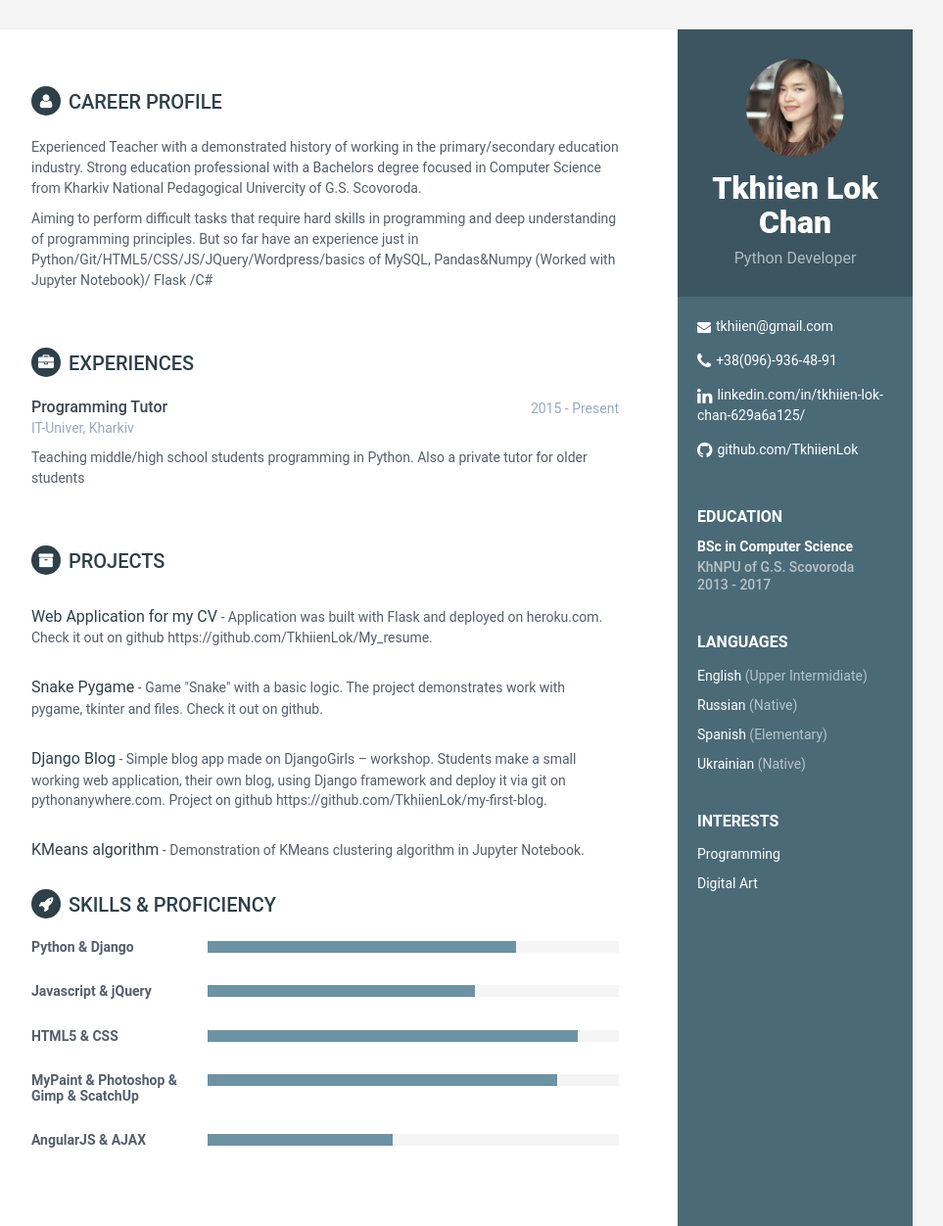
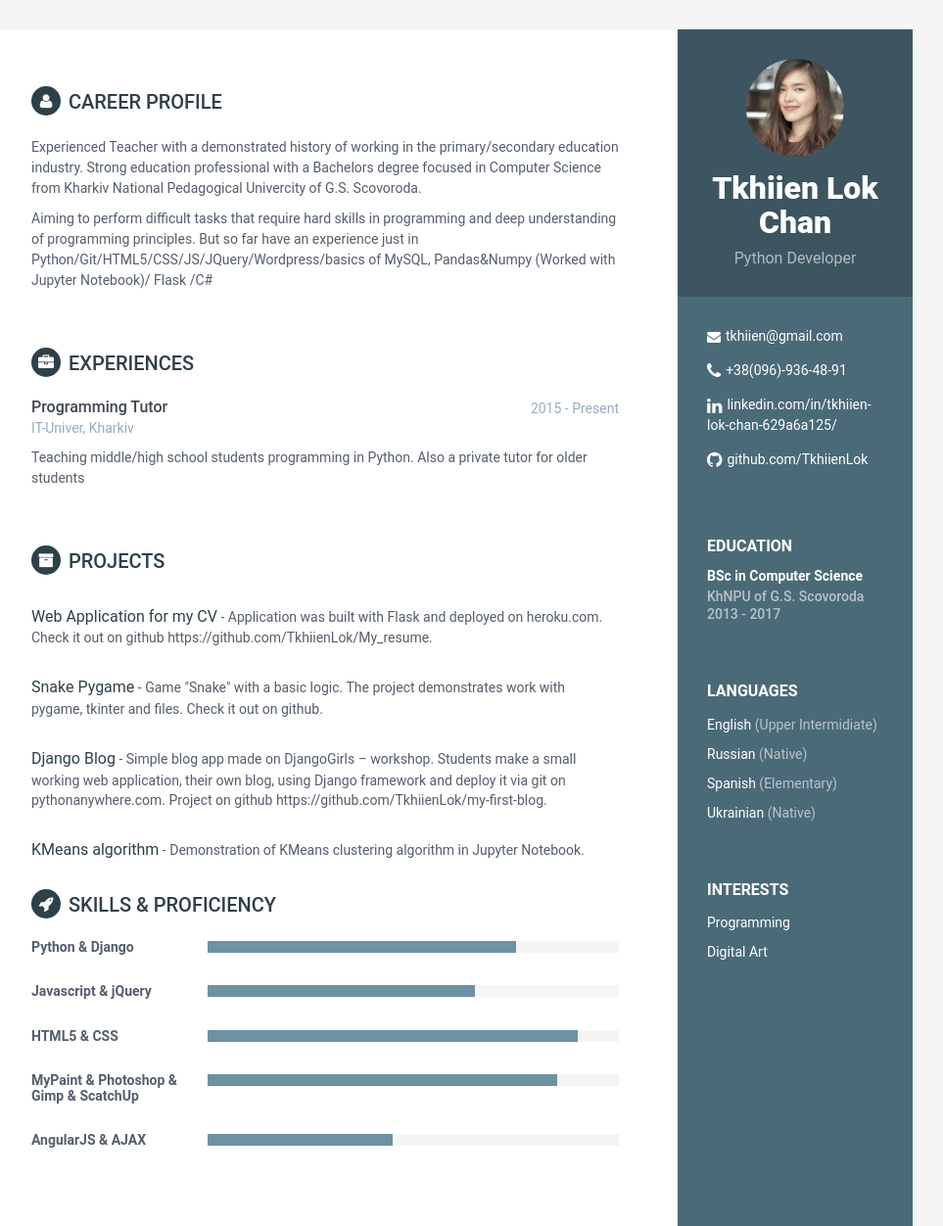
Before and after one commit to TkhiienLok/My_resume, a Flask app: page / in a window 1280 px wide. Shown: the top 1252 px of the page at 98% size, without its empty margins (188-1151 px from the left). Run offline with Flask 2, Linux system fonts and the light colour scheme; some libraries are stand-ins or nearby versions.

Commit message:
Edited styles

```diff
--- a/app/static/css/styles-2.css
+++ b/app/static/css/styles-2.css
@@ -103,7 +103,7 @@ p {
   font-size: 14px;
 }
 .sidebar-wrapper .container-block {
-  padding: 20px;
+  padding: 30px;
 }
 .sidebar-wrapper .container-block-title {
   text-transform: uppercase;
--- a/app/static/css/styles-3.css
+++ b/app/static/css/styles-3.css
@@ -103,7 +103,7 @@ p {
   font-size: 14px;
 }
 .sidebar-wrapper .container-block {
-  padding: 20px;
+  padding: 30px;
 }
 .sidebar-wrapper .container-block-title {
   text-transform: uppercase;
--- a/app/static/css/styles-5.css
+++ b/app/static/css/styles-5.css
@@ -1,4 +1,4 @@
-/*
+sidebar-wrapper .container-block/*
  * Template Name: Orbit - Responsive Resume/CV Template for Developers
  * Version: 1.0
  * Author: Xiaoying Riley
@@ -103,7 +103,7 @@ p {
   font-size: 14px;
 }
 .sidebar-wrapper .container-block {
-  padding: 20px;
+  padding: 30px;
 }
 .sidebar-wrapper .container-block-title {
   text-transform: uppercase;
--- a/app/static/css/styles-6.css
+++ b/app/static/css/styles-6.css
@@ -103,7 +103,7 @@ p {
   font-size: 14px;
 }
 .sidebar-wrapper .container-block {
-  padding: 20px;
+  padding: 30px;
 }
 .sidebar-wrapper .container-block-title {
   text-transform: uppercase;
--- a/app/static/css/styles.css
+++ b/app/static/css/styles.css
@@ -103,7 +103,7 @@ p {
   font-size: 14px;
 }
 .sidebar-wrapper .container-block {
-  padding: 20px;
+  padding: 30px;
 }
 .sidebar-wrapper .container-block-title {
   text-transform: uppercase;
```
